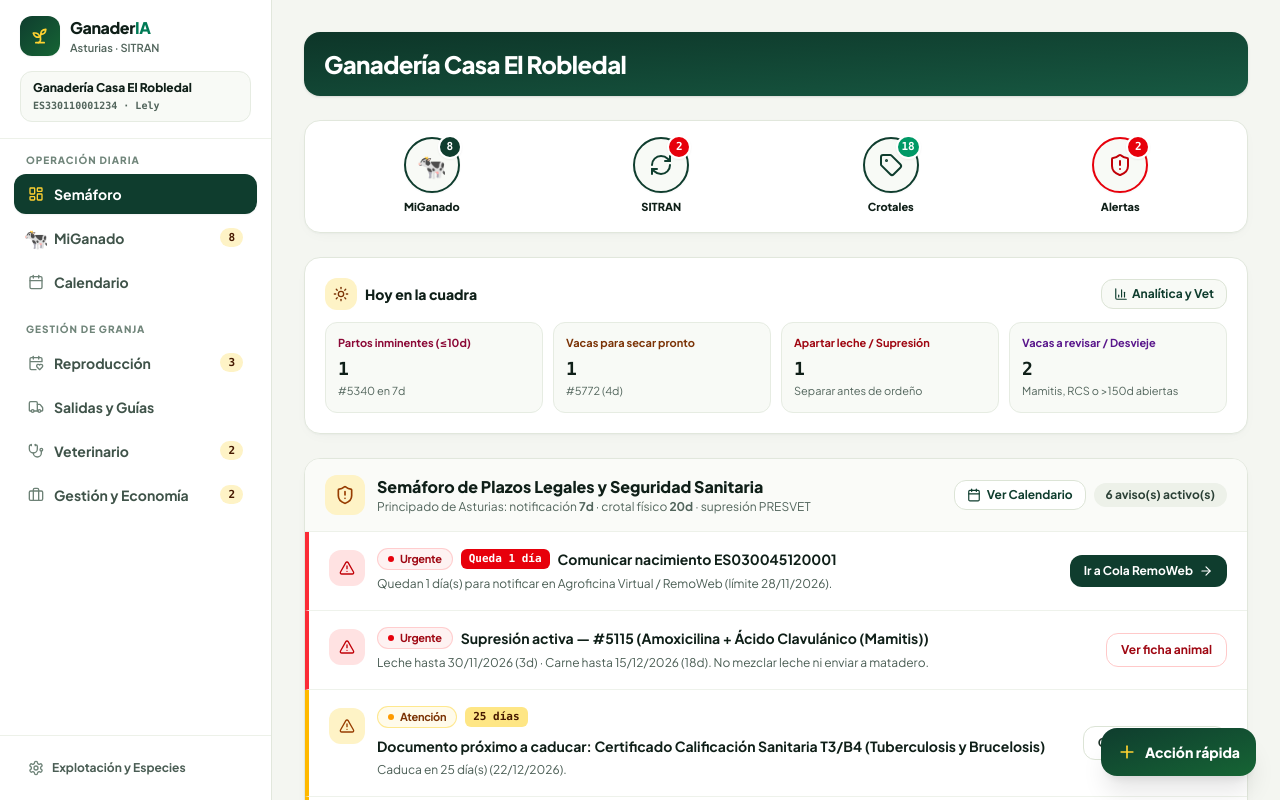
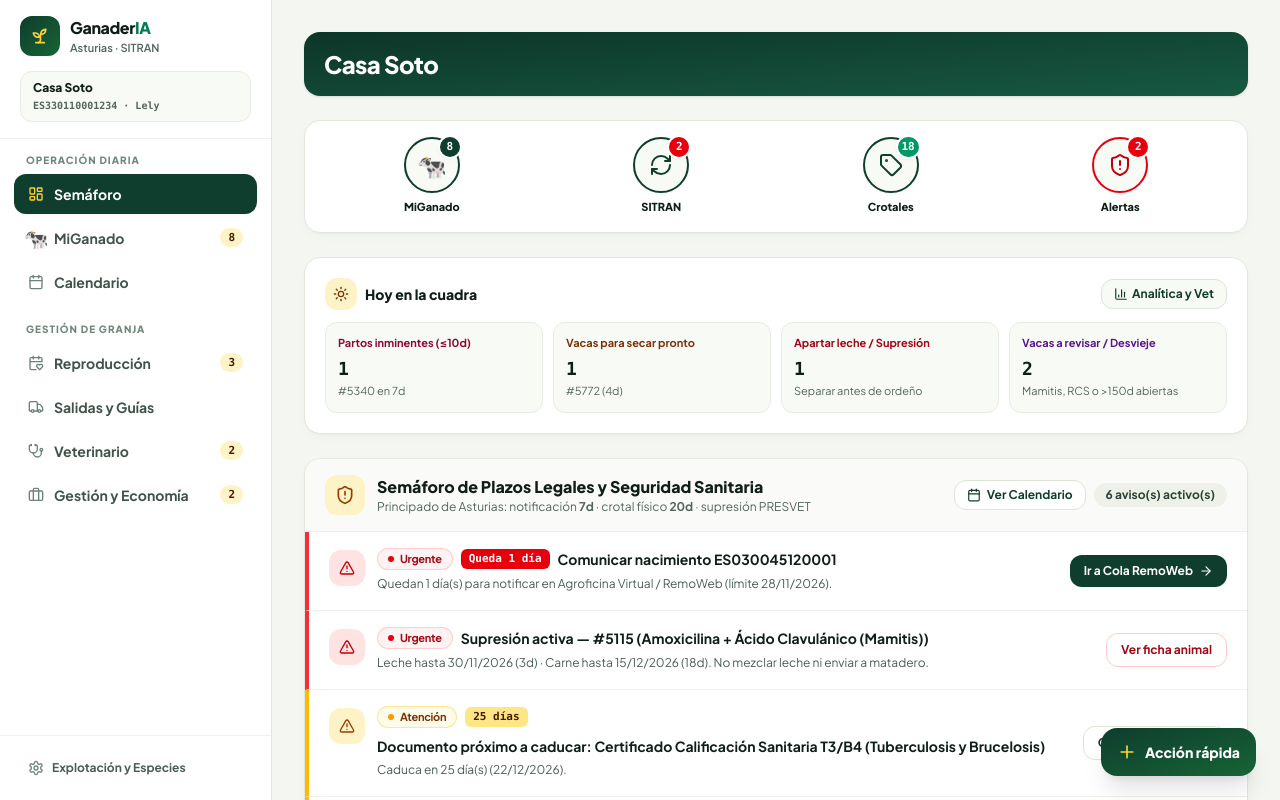
Before and after one commit to MunizcMiguel/GanaderIA, a React (Vite) app: page / in a window 1280 px wide. Shown: the top 800 px of the page. Built offline with nearby package versions, Linux system fonts and the light colour scheme.

Commit message:
chore(data): cambiar nombre de ganaderia a Casa Soto

```diff
--- a/src/data/demoAsturias.ts
+++ b/src/data/demoAsturias.ts
@@ -10,7 +10,7 @@ import type { EstadoGanaderia } from '../domain/types';
 export function crearDatosDemoAsturias(fechaRefIso: string = hoyIso()): EstadoGanaderia {
   return {
     explotacion: {
-      nombre: 'Ganadería Casa El Robledal',
+      nombre: 'Casa Soto',
       titular: 'María Fernández Menéndez',
       codigoRega: 'ES330110001234',
       municipio: 'Cangas del Narcea (Asturias)',
--- a/src/data/storage.ts
+++ b/src/data/storage.ts
@@ -10,7 +10,20 @@ export function cargarAlmacenExplotaciones(): AlmacenMultiExplotacion {
     if (rawMulti) {
       const parsed = JSON.parse(rawMulti) as AlmacenMultiExplotacion;
       if (parsed && Array.isArray(parsed.explotaciones) && parsed.explotaciones.length > 0) {
-        return parsed;
+        return {
+          ...parsed,
+          explotaciones: parsed.explotaciones.map((exp) =>
+            exp.estado?.explotacion?.nombre === 'Ganadería Casa El Robledal'
+              ? {
+                  ...exp,
+                  estado: {
+                    ...exp.estado,
+                    explotacion: { ...exp.estado.explotacion, nombre: 'Casa Soto' },
+                  },
+                }
+              : exp,
+          ),
+        };
       }
     }
   } catch {
--- a/src/domain/parserOcrDocumentos.ts
+++ b/src/domain/parserOcrDocumentos.ts
@@ -318,7 +318,7 @@ export function generarTextoEjemploRecetaPresvet(fechaRefIso: string = hoyIso())
     'RECETA VETERINARIA OFICIAL — SISTEMA PRESVET (MAPA)',
     `Nº Receta: PRESVET-${y}-33-09514`,
     `Fecha prescripción: ${d}/${m}/${y}`,
-    'Explotación REGA: ES330110001234 — Ganadería Casa El Robledal',
+    'Explotación REGA: ES330110001234 — Casa Soto',
     'Animal identificado (crotal): ES030041204521 (Vaca #4521 Pinta)',
     'Medicamento: Synulox LC (Amoxicilina + Ácido Clavulánico intramamario)',
     'Posología: 3 jeringas cada 12 horas',
```
